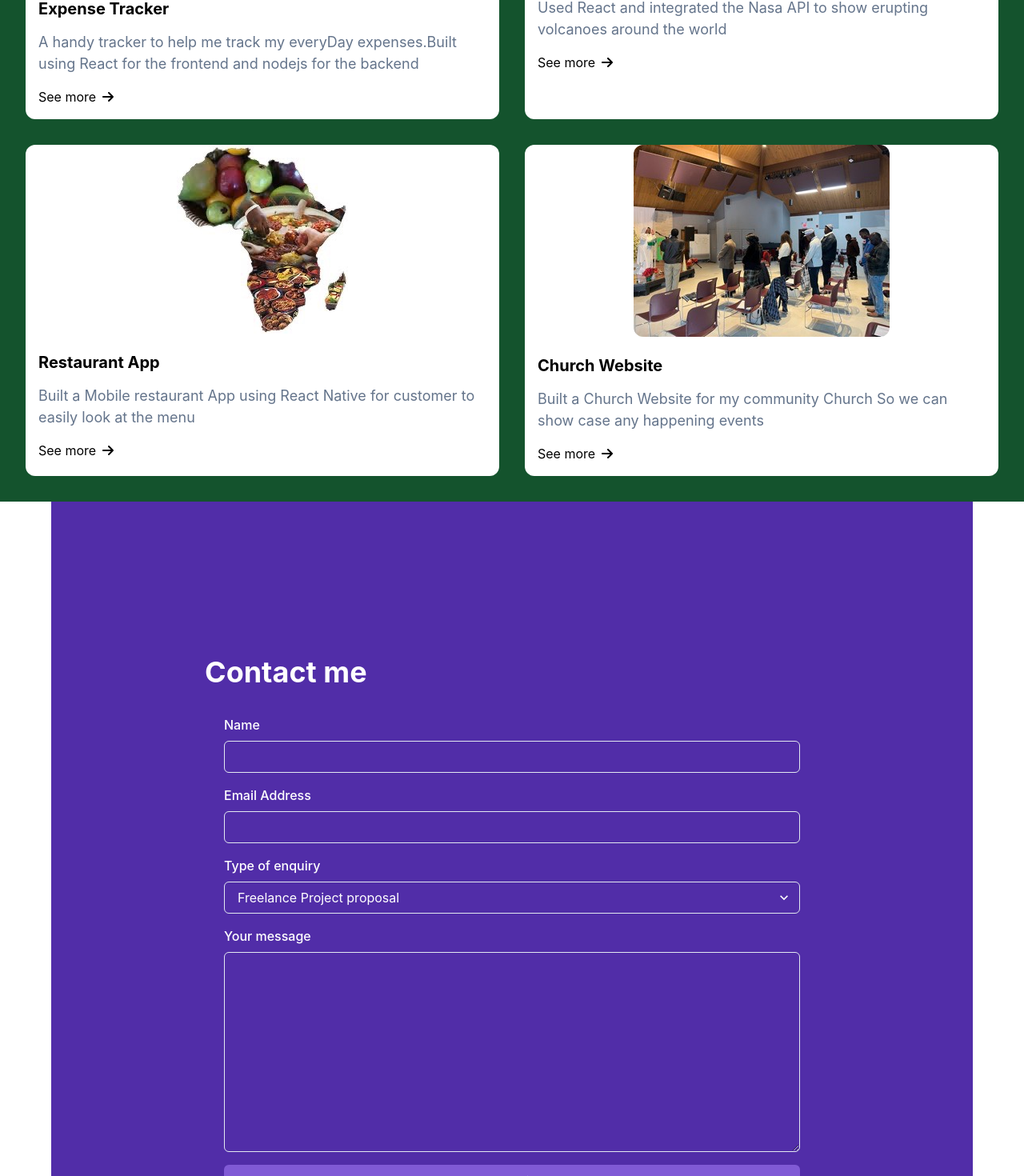
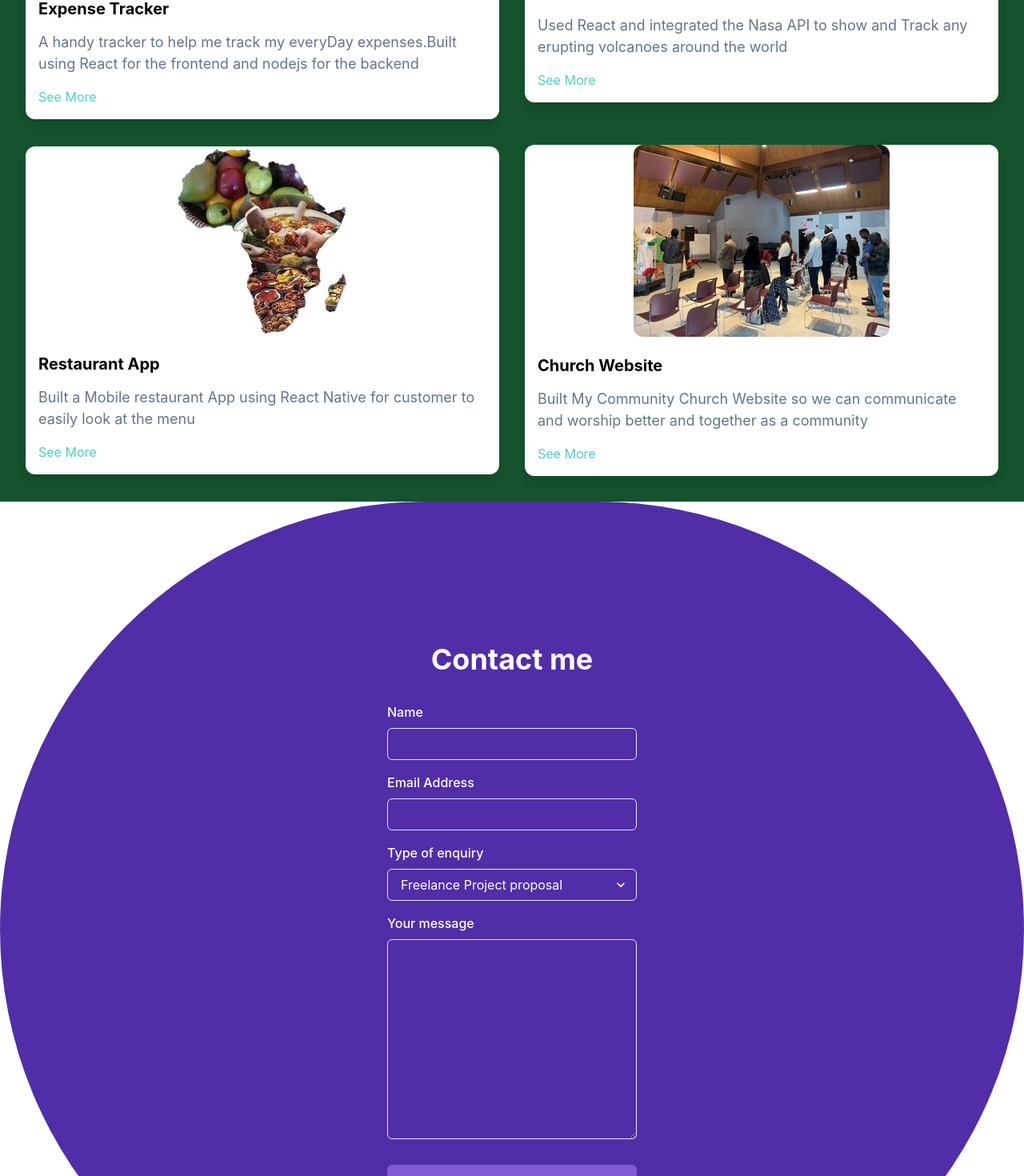
Before and after one commit to Jadashi97/NyarjiJada.github.io, a React (Vite) app: page / in a window 1280 px wide. Shown: the part 1157-2627 px from the top of the page at 80% size. Built offline with nearby package versions, Linux system fonts and the light colour scheme.

Commit message:
work on pages to make the links and content responsive

```diff
--- a/src/components/Card.jsx
+++ b/src/components/Card.jsx
@@ -1,15 +1,25 @@
 import React from "react";
 import { FontAwesomeIcon } from "@fortawesome/react-fontawesome";
 import { faArrowRight } from "@fortawesome/free-solid-svg-icons";
-import { Heading, HStack, VStack, Image, Text } from "@chakra-ui/react";
+import { Heading, HStack, VStack, Image, Text, Link } from "@chakra-ui/react";
+import { useMediaQuery } from '@chakra-ui/react';
 
-const Card = ({ title, description, imageSrc }) => {
+
+const Card = ({ title, description, imageSrc, linkSrc }) => {
+
+    const [isNotSmallerScreen] = useMediaQuery("(min-width:600px)");
+
     return(
         <VStack
             color="black"
             backgroundColor="white"
+            boxShadow="lg"
             cursor="pointer"
             borderRadius="xl"
+            alignSelf="center" mt={isNotSmallerScreen ? "0" : "12"}
+            mb={isNotSmallerScreen ? "0" : "12"}
+                // backgroundColor="transparent" boxShadow="lg"
+                // boxSize="250px"
         >
             <Image borderRadius="xl" src={imageSrc} alt={title}/>
             <VStack spacing={4} p={4} alignItems="flex-start">
@@ -22,8 +32,7 @@ const Card = ({ title, description, imageSrc }) => {
                     {description}
                 </Text>
                 <HStack spacing={2} alignItems="center">
-                    <p><a href="https://github.com/Jadashi97?tab=overview&from=2023-02-01&to=2023-02-10">See more</a></p>
-                    <FontAwesomeIcon icon={faArrowRight} size="1x"/>
+                    <Link color='teal.300' href={linkSrc} >See More</Link>
                 </HStack>
             </VStack>
         </VStack>
--- a/src/components/ContactMeSection.jsx
+++ b/src/components/ContactMeSection.jsx
@@ -4,6 +4,7 @@ import { useAlertContext } from "../context/alertContext";
 import { useFormik } from "formik"; //npm package - helps to easily create forms
 import * as Yup from 'yup'; //npm package-  this for form validation
 import FullScreenSection from "./FullScreenSection";
+import { useMediaQuery } from '@chakra-ui/react';
 import { Heading, VStack, Box, FormControl, FormLabel, Input, FormErrorMessage, Select, Textarea, Button } from "@chakra-ui/react";
 
 
@@ -14,6 +15,8 @@ import { Heading, VStack, Box, FormControl, FormLabel, Input, FormErrorMessage,
 const ContactMeSection = () => {
     const {isLoading, response, submit} = useSubmit();
     const { onOpen } = useAlertContext();
+
+    const [isNotSmallerScreen] = useMediaQuery("(min-width:600px)");  // for responsive design
 
     // we use formik to set up the input form
     const formik = useFormik({
@@ -45,20 +48,29 @@ const ContactMeSection = () => {
     }, [response])
 
     return(
-        <FullScreenSection
+        <VStack
+            alignSelf="center" mt={isNotSmallerScreen ? "0" : "12"}
+            mb={isNotSmallerScreen ? "0" : "12"}
+            borderRadius='full'
+            backgroundColor="transparent" boxShadow="full"
             background="#512DA8"
             isDarkBackground
             p={16}
-            alignItems="flext-start"
+            // alignItems="flext-start"
             spacing={8}
         >
-            <VStack w="1024px" p={32} alignItems="flex-start">
-                <Heading as="h1" id="contactme-section">
+            <VStack w="1024px" p={28} //alignItems="flex-start"
+            >
+                <Heading as="h1" id="contactme-section" color={"white"}>
                     Contact me
                 </Heading>
-                <Box p={6} rounded="md" w="100%">
+                <Box p={6} rounded="md" //w="100%"
+
+                    alignSelf="center" mt={isNotSmallerScreen ? "0" : "12"}
+                    mb={isNotSmallerScreen ? "0" : "12"} borderRadius='full'
+                >
                     <form onSubmit={formik.handleSubmit}>
-                        <VStack spacing={4}>
+                        <VStack spacing={4} color={"white"}>
                             <FormControl isInvalid={!!formik.errors.firstName && formik.touched.firstName}>
                                 <FormLabel htmlFor="firstName">Name</FormLabel>
                                 <Input
@@ -96,14 +108,14 @@ const ContactMeSection = () => {
                                 />
                                 <FormErrorMessage>{formik.errors.comment}</FormErrorMessage>
                             </FormControl>
-                            <Button type="submit" colorScheme="purple" width="full" isLoading={isLoading}>
+                            <Button type="submit" colorScheme="purple" width="full" isLoading={isLoading} mt={4}>
                                 Submit
                             </Button>
                         </VStack>
                     </form>
                 </Box>
             </VStack>
-        </FullScreenSection>
+        </VStack>
     );
 };
 
--- a/src/components/Footer.jsx
+++ b/src/components/Footer.jsx
@@ -15,7 +15,7 @@ const Footer = () => {
             maxWidth="1024px"
             height={16}
         >
-            <p>Jadashi • © 2023</p>
+            <p>Jadashi97 • © 2023</p>
         </Flex>
       </footer>
     </Box>
--- a/src/components/Header.jsx
+++ b/src/components/Header.jsx
@@ -1,6 +1,9 @@
 import React, { useEffect, useRef } from 'react';
 import { FontAwesomeIcon } from '@fortawesome/react-fontawesome';
 import { faEnvelope } from '@fortawesome/free-regular-svg-icons';
+import { useMediaQuery } from '@chakra-ui/react';
+
+
 import {
     faGithub,
     faLinkedin,
@@ -31,6 +34,8 @@ const socials = [
 
 const Header = () => {
     const headerRef = useRef(null);
+
+    const [isNotSmallerScreen] = useMediaQuery("(min-width:600px)");  // for responsive design
 
     useEffect(() => {
       let prevScrollPos = window.scrollY;
@@ -78,6 +83,8 @@ const Header = () => {
         transitionTimingFunction="ease-in-out"
         backgroundColor="#18181b"
         ref={headerRef}
+        mt={isNotSmallerScreen ? "0" : "12"}
+            mb={isNotSmallerScreen ? "0" : "12"}
       >
         <Box color="white" maxWidth="1280px" margin="0 auto">
           <HStack
--- a/src/components/ProjectSection.jsx
+++ b/src/components/ProjectSection.jsx
@@ -8,22 +8,28 @@ const projects = [
         title: "Expense Tracker",
         description: "A handy tracker to help me track my everyDay expenses.Built using React for the frontend and nodejs for the backend",
         getImageSrc: () => ("src/assets/expensetracker.jpeg"),
+        getlinkSrc: () => ("https://github.com/Jadashi97/personal-Expense-tracker")
+
     },
     {
         title: "World Volcano Tracker",
-        description: "Used React and integrated the Nasa API to show erupting volcanoes around the world",
+        description: "Used React and integrated the Nasa API to show and Track any erupting volcanoes around the world",
         getImageSrc:  () => ("src/assets/volcanoTracker.jpeg"),
+        getlinkSrc: () => ("https://github.com/Jadashi97/world-volcano-tracker")
+
     },
     {
         title: "Restaurant App",
         description: "Built a Mobile restaurant App using React Native for customer to easily look at the menu",
         getImageSrc: () => ("src/assets/afrifood.jpeg"),
+        getlinkSrc: () => ("https://github.com/Jadashi97/Restaurant-app")
+
     },
     {
         title: "Church Website",
-        description: "Built a Church Website for my community Church So we can show case any happening events",
+        description: "Built My Community Church Website so we can communicate and worship better and together as a community",
         getImageSrc: () => ("src/assets/churchcPic.jpeg"),
-        href: () => ("https://southsudanchurch.com/")
+        getlinkSrc: () => ("https://southsudanchurch.com/")
     }
 ]
 
@@ -51,7 +57,7 @@ const ProjectSection = () => {
                         key={project.title}
                         title={project.title}
                         description={project.description}
-                        href= {"https://southsudanchurch.com/"}
+                        linkSrc= {project.getlinkSrc()}
                         imageSrc={project.getImageSrc()}
                     />
                 ))}
```
